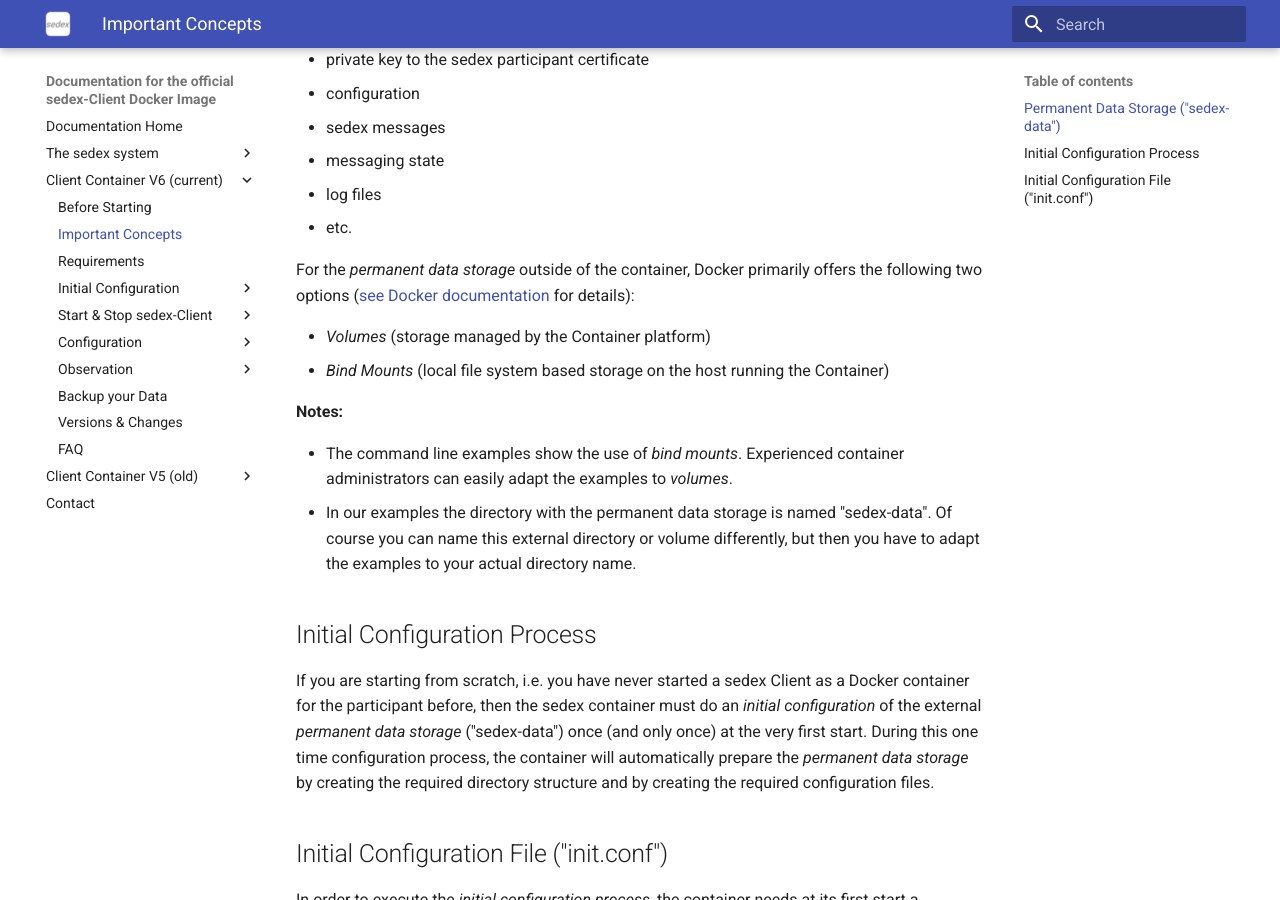
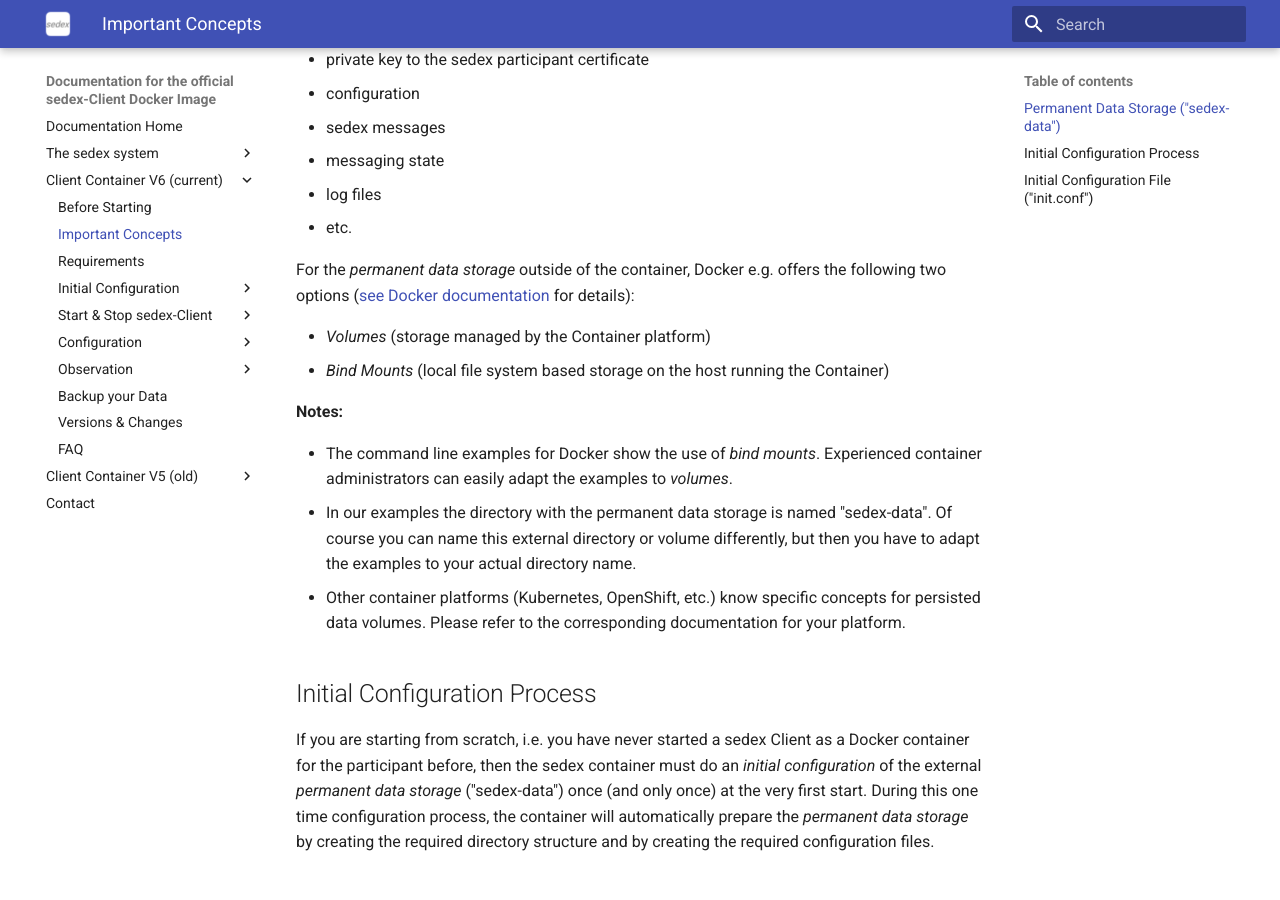
Before and after one commit to sedexch/sedexch.github.io, an MkDocs documentation site: the page built from docs/client-container-v6/important-concepts.md, in a window 1280 px wide and 900 px high, scrolled down 492 px. Built offline with MkDocs 1.6.1 and Material for MkDocs 9.7.7, drawn with Linux system fonts in a browser that asks for light colours.

Commit message:
Improve documentation.

```diff
--- a/docs/client-container-v6/important-concepts.md
+++ b/docs/client-container-v6/important-concepts.md
@@ -23,7 +23,7 @@
 - log files
 - etc.
 
-For the *permanent data storage* outside of the container, Docker primarily offers the following two options ([see Docker documentation](https://docs.docker.com/storage/) for details):
+For the *permanent data storage* outside of the container, Docker e.g. offers the following two options ([see Docker documentation](https://docs.docker.com/storage/) for details):
 
 - *Volumes* (storage managed by the Container platform)
 - *Bind Mounts* (local file system based storage on the host running the Container)
@@ -31,9 +31,9 @@
 
 **Notes:**
 
- - The command line examples show the use of *bind mounts*. Experienced container administrators can easily adapt the examples to *volumes*.
+ - The command line examples for Docker show the use of *bind mounts*. Experienced container administrators can easily adapt the examples to *volumes*.
  - In our examples the directory with the permanent data storage is named "sedex-data". Of course you can name this external directory or volume differently, but then you have to adapt the examples to your actual directory name.
-
+ - Other container platforms (Kubernetes, OpenShift, etc.) know specific concepts for persisted data volumes. Please refer to the corresponding documentation for your platform.
 
 
 <a name="Initial_Configuration_Process"></a>
```
